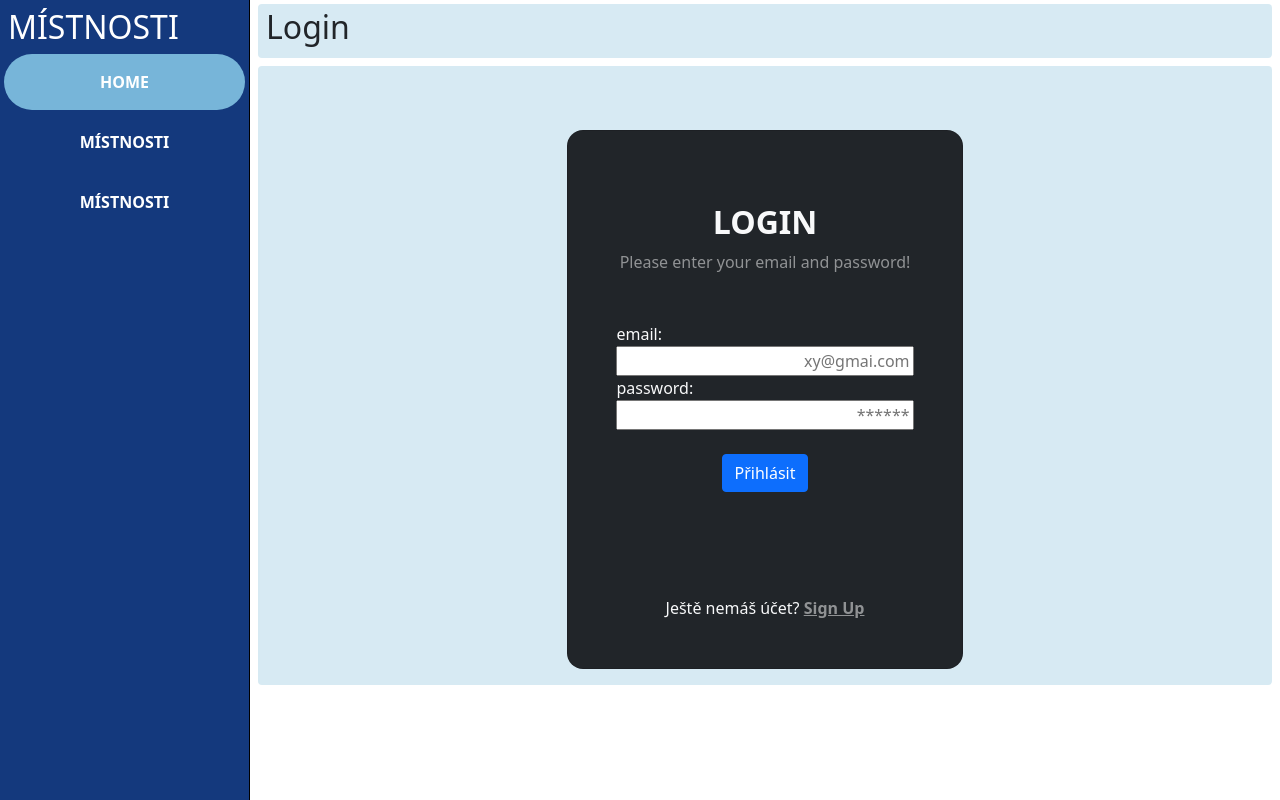
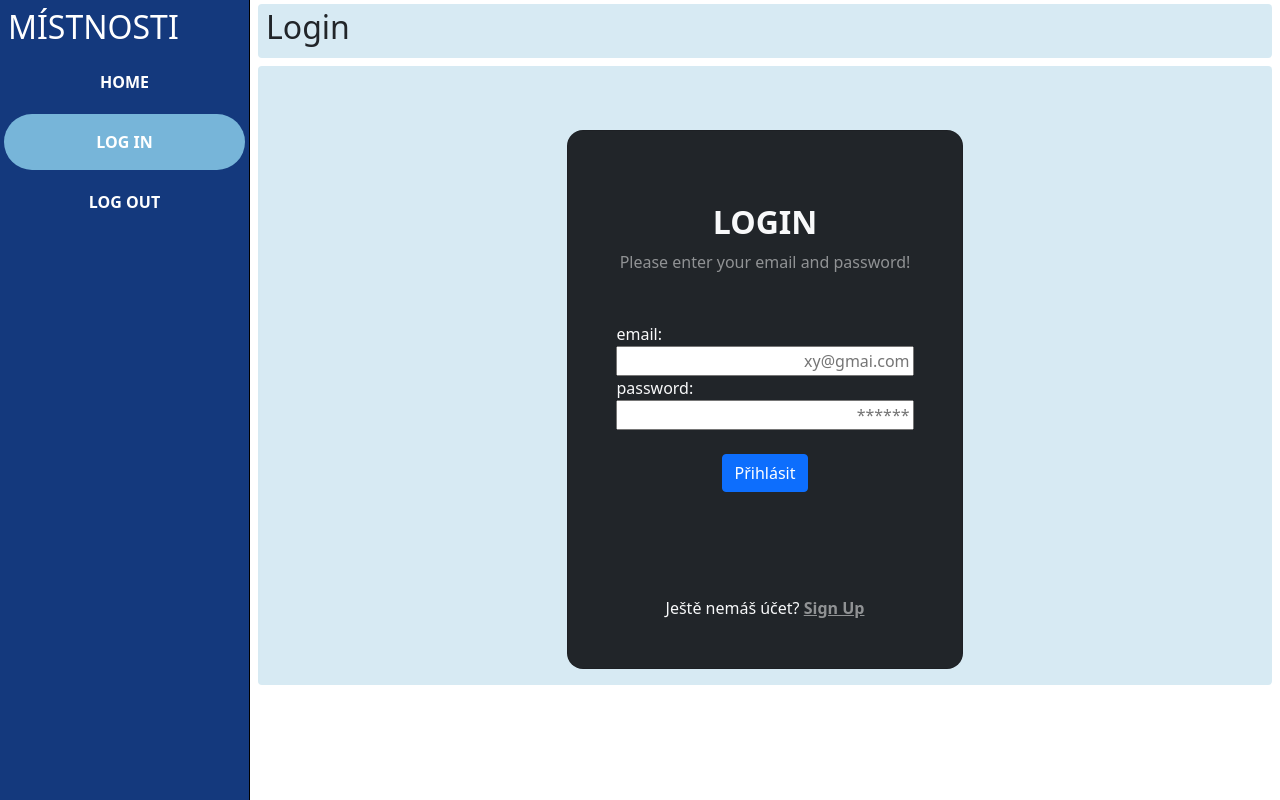
Before and after one commit to st64116/DA, a PHP site: page /login.php in a window 1280 px wide. Run offline with PHP 8.4, Linux system fonts and the light colour scheme; some libraries are stand-ins or nearby versions.

Commit message:
oprava přepínání sidebaru

```diff
--- a/app/layouts/mainLayout.php
+++ b/app/layouts/mainLayout.php
@@ -6,13 +6,12 @@
           href="https://fonts.googleapis.com/css2?family=Material+Symbols+Outlined:opsz,wght,FILL,GRAD@20..48,100..700,0..1,-50..200"/>
     <link href="assets/css/mainLayout.css" rel="stylesheet"/>
     <title><?php echo $title; ?></title>
-    <script src="https://kit.fontawesome.com/a076d05399.js" crossorigin="anonymous"></script>
     <script src="https://ajax.googleapis.com/ajax/libs/jquery/3.6.0/jquery.min.js"></script>
 </head>
 <body>
 
 <div class="main-container d-flex position-relative">
-    <div class="sidebar" id="side-nav">
+    <div class="sidebar d-fixed" id="side-nav">
         <div class="header-box d-flex justify-content-between">
             <h2 class="text-center text-white text-uppercase mt-2 ms-2">Místnosti</h2>
             <button class="btn d-md-none text-white open-btn ">
@@ -28,45 +27,29 @@
         </div>
         <ul class="list-unstyled text-uppercase">
             <a href="index.php" class="text-decoration-none">
-                <li class="sidebar-item text-center active m-1 rounded-pill">
+                <li class="sidebar-item text-center active m-1 rounded-pill" id="home">
                     <span class="sidebar-text">home</span>
                     <i class="text-end fas fa-bars sidebar-icon"></i>
+                    <span class="material-symbols-outlined text-end sidebar-icon">home</span>
                 </li>
             </a>
 
-            <a href="#" class="text-decoration-none">
-                <li class="sidebar-item text-center m-1 rounded-pill">
-                    <span class="sidebar-text">místnosti</span>
+            <a href="login.php" class="text-decoration-none">
+                <li class="sidebar-item text-center m-1 rounded-pill" id="login">
+                    <span class="sidebar-text">log in</span>
                     <i class="text-end fas fa-bars sidebar-icon"></i>
+                    <span class="material-symbols-outlined sidebar-icon text-end">person</span>
                 </li>
             </a>
-
             <a href="#" class="text-decoration-none">
-                <li class="sidebar-item text-center m-1 rounded-pill">
-                    <span class="sidebar-text">místnosti</span>
+                <li class="sidebar-item text-center m-1 rounded-pill" id="logout">
+                    <span class="sidebar-text">log out</span>
                     <i class="text-end fas fa-bars sidebar-icon"></i>
                 </li>
             </a>
         </ul>
     </div>
     <div class="content">
-<!--        <nav class="navbar navbar-expand-lg navbar-light bg-light">-->
-<!--            <div class="container-fluid">-->
-<!--                <button class="navbar-toggler ms-auto" type="button" data-bs-toggle="collapse" data-bs-target="#navbarNav" aria-controls="navbarNav" aria-expanded="false" aria-label="Toggle navigation">-->
-<!--                    <span class="navbar-toggler-icon"></span>-->
-<!--                </button>-->
-<!--                <div class="collapse navbar-collapse" id="navbarNav">-->
-<!--                    <ul class="navbar-nav ms-auto me-3 text-center">-->
-<!--                        <li class="nav-item">-->
-<!--                            <a class="nav-link active" aria-current="page" href="login.php">login</a>-->
-<!--                        </li>-->
-<!--                        <li class="nav-item">-->
-<!--                            <a class="nav-link" href="logout.php">log out</a>-->
-<!--                        </li>-->
-<!--                    </ul>-->
-<!--                </div>-->
-<!--            </div>-->
-<!--        </nav>-->
         <div class="mx-2 mt-1 py-1 rounded-2 main-bg">
             <h2 class="ms-2"><?php echo $title ?></h2>
         </div>
@@ -88,7 +71,7 @@
         $(".sidebar ul li.active").removeClass('active');
         $(this).addClass('active');
         $('.sidebar').removeClass('active');
-        if(window.innerWidth <= 767){
+        if (window.innerWidth <= 767) {
             $('.open-btn').removeClass('d-none');
             $('.close-btn').addClass('d-none');
             $('.sidebar-icon').removeClass('d-none');
@@ -125,26 +108,37 @@
         $('.sidebar-text').addClass('d-none');
     })
 
-    addEventListener("load",(event)=>nav());
+    addEventListener("load", (event) => {
+        nav();
+        var url=location.href;
+        var urlFilename = url.substring(url.lastIndexOf('/')+1);
+        var fileName = urlFilename.slice(0,-4);
+        console.log(fileName);
+        if(fileName != "index"){
+            $(".sidebar ul li.active").removeClass('active');
+            $("#"+fileName).addClass('active');
+        }
+
+    });
     addEventListener("resize", (event) => nav());
 
-    nav = (event) =>{
-        if(window.innerWidth > 767){
+    nav = (event) => {
+        if (window.innerWidth > 767) {
             $('.sidebar-text').removeClass('d-none');
             $('.sidebar-icon').addClass('d-none');
             $('.sidebar-item').removeClass('text-end');
             $('.sidebar-item').addClass('text-center');
             $('.sidebar-item').addClass('m-1');
             $('.sidebar-item').addClass('rounded-pill');
-        }else{
-            if($('.sidebar').hasClass('active')){
+        } else {
+            if ($('.sidebar').hasClass('active')) {
                 $('.sidebar-icon').addClass('d-none');
                 $('.sidebar-item').removeClass('text-end');
                 $('.sidebar-item').addClass('text-center');
                 $('.sidebar-item').addClass('m-1');
                 $('.sidebar-item').addClass('rounded-pill');
                 $('.sidebar-text').removeClass('d-none');
-            }else{
+            } else {
                 $('.sidebar-icon').removeClass('d-none');
                 $('.sidebar-item').addClass('text-end');
                 $('.sidebar-item').removeClass('text-center');
```
